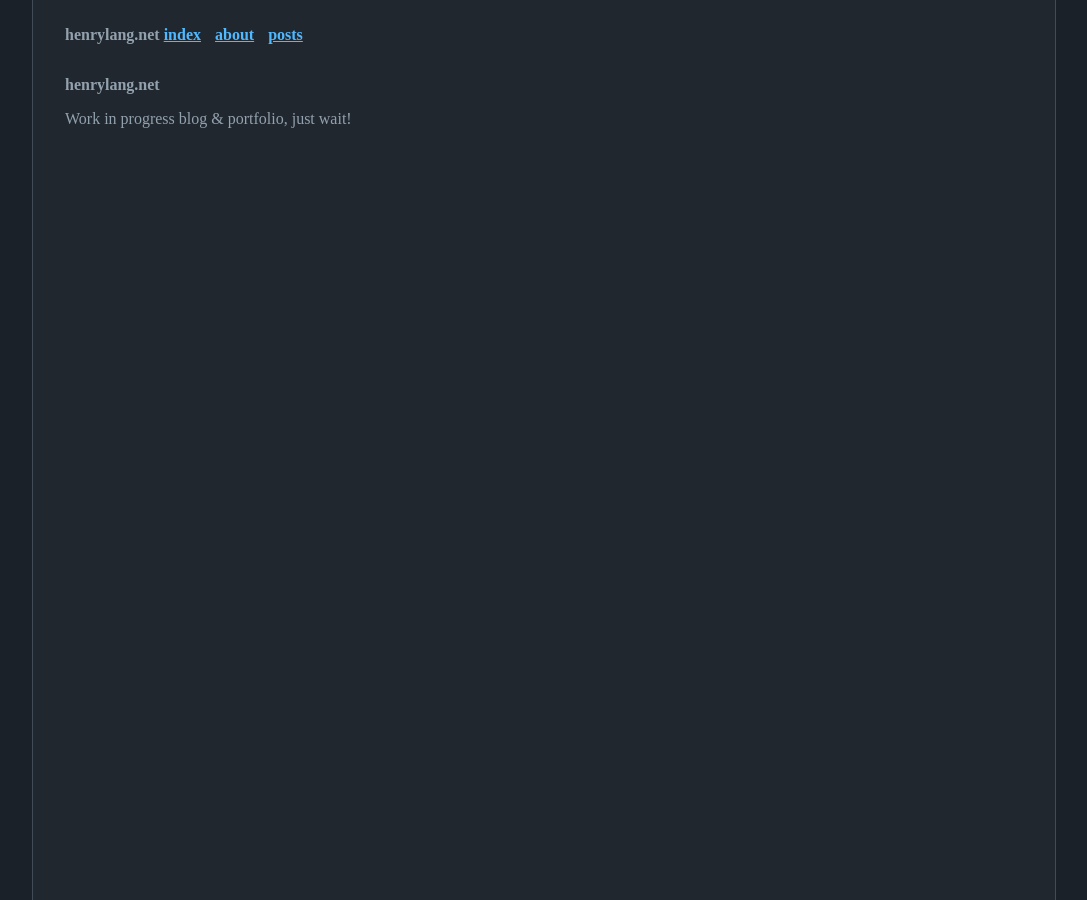
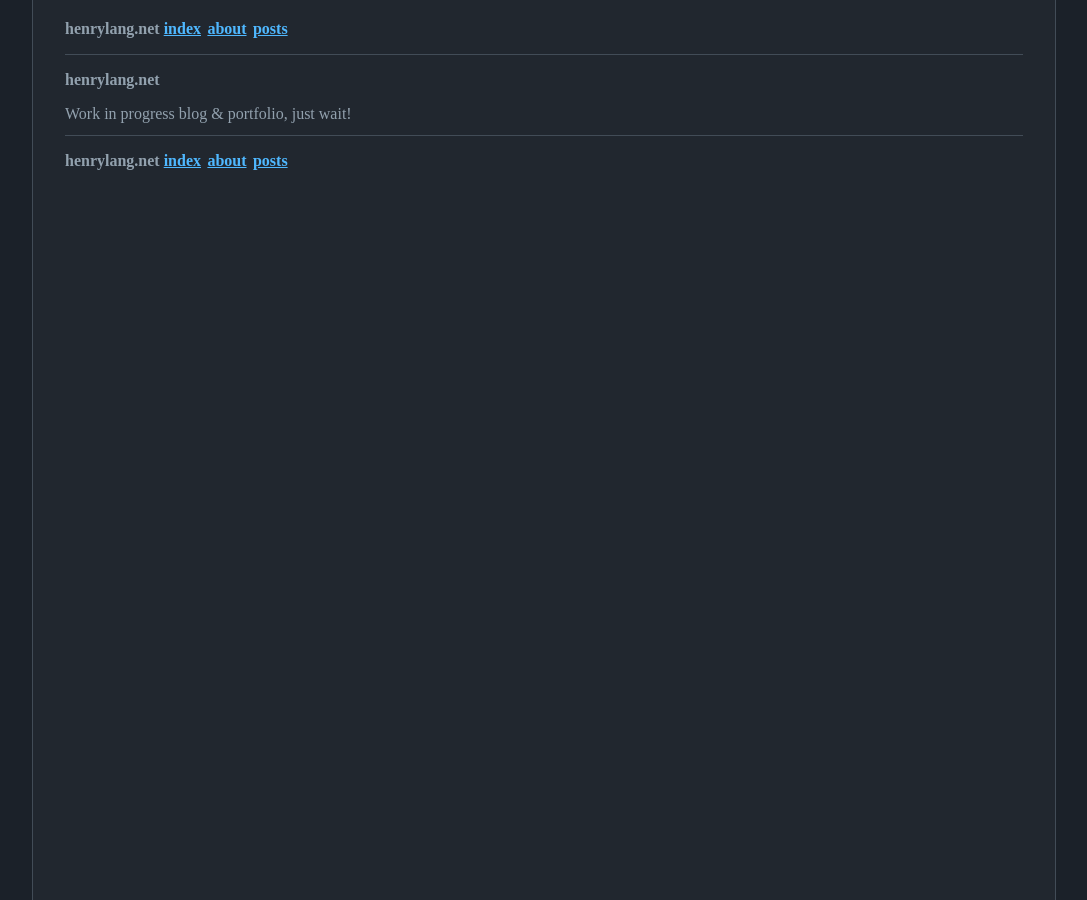
Before and after one commit to henry-lang/henry-lang.github.io, a Jekyll site: the page built from index.html, in a window 1280 px wide. Shown: the whole page, without its empty margins (96-1183 px from the left). Built offline with Jekyll 4.4.1, drawn with Linux system fonts in a browser that asks for light colours; some web fonts are replaced.

Commit message:
more styling

```diff
--- a/_config.yml
+++ b/_config.yml
@@ -1,5 +1,8 @@
 description: >-
   Random thoughts about my passions.
 
+sass:
+  style: expanded
+
 theme: null
 url: "henrylang.net"
--- /dev/null
+++ b/_includes/footer.html
@@ -0,0 +1,6 @@
+<footer>
+    <p>henrylang.net</p>
+    <a href="/">index</a>
+    <a href="/about">about</a>
+    <a href="/posts">posts</a>
+</footer>
--- a/_layouts/default.html
+++ b/_layouts/default.html
@@ -1,18 +1,20 @@
 ---
 ---
 
+<!DOCTYPE html>
 <html lang="en">
 <head>
     <meta charset="UTF-8">
     <meta http-equiv="X-UA-Compatible" content="IE=edge">
     <meta name="viewport" content="width=device-width, initial-scale=1.0">
-    <link rel="stylesheet" href="/assets/styles/style.css">
+    <link rel="stylesheet" href="./assets/styles/style.css">
     <title>Document</title>
 </head>
 <body>
     <div class="wrapper">
         {% include nav.html %}
         {{ content }}
+        {% include footer.html %}
     </div>
 </body>
 </html>
--- /dev/null
+++ b/about.html
@@ -0,0 +1,3 @@
+---
+layout: default
+---
--- a/assets/styles/style.sass
+++ b/assets/styles/style.sass
@@ -4,6 +4,15 @@
 @font-face
     font-family: Iosevka
     src: url(../fonts/iosevka-regular.ttf)
+
+@keyframes fadein
+    from
+        opacity: 0
+        transform: translateX(20px)
+
+    to
+        opacity: 100%
+        transform: translateX(0px)
 
 $accent: #4fb8ff
 $text: #92a1ae
@@ -15,13 +24,31 @@ h1, a, p
     color: $text
     font-family: 'Iosevka'
 
-nav >
-    *
-        display: inline-block
-        font-weight: bold
-    a
-        color: $accent
-        padding-right: 10px
+nav
+    padding-top: 0.25rem
+    border-bottom: 1px solid $mid
+
+    >
+        *
+            display: inline-block
+            font-weight: bold
+        a
+            color: $accent
+            padding-right: 0.15rem
+
+footer
+    // position: relative
+    margin-top: -0.25rem
+    width: 100%
+    border-top: 1px solid $mid
+
+    >
+        *
+            display: inline-block
+            font-weight: bold
+        a
+            color: $accent
+            padding-right: 0.15rem
 
 body
     padding: 0
@@ -35,10 +62,15 @@ body
         left: 1px solid $mid
         right: 1px solid $mid
     padding:
-        top: 10px
+        top: 0
+        bottom: 0
         left: 2.5vw
         right: 2.5vw
-        bottom: 0
     margin: auto
     width: 80vw
     min-height: 100vh
+    animation: fadein 0.3s 0s
+
+    >
+        *
+            animation: fadein 0.35s
--- /dev/null
+++ b/posts.html
@@ -0,0 +1,3 @@
+---
+layout: default
+---
```
